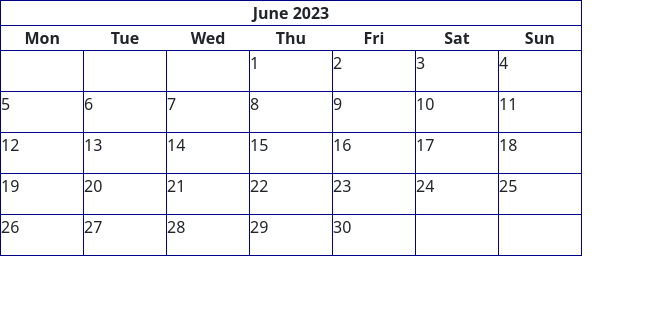
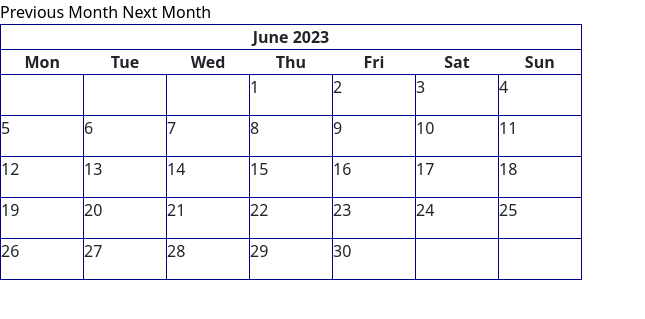
Before and after one commit to ioannis-toumpoglou/dental_app, a Django app: page /calendar/ in a window 1280 px wide. Shown: the part 160-479 px from the top of the page, without its empty margins (0-645 px from the left). Run offline with Django 4.2, Linux system fonts and the light colour scheme; data that the repository does not hold is empty; some libraries are stand-ins or nearby versions.

Commit message:
Add buttons to navigate between months in calendar

```diff
--- a/dental_app/patient_management/templates/patient_management/calendar.html
+++ b/dental_app/patient_management/templates/patient_management/calendar.html
@@ -11,6 +11,9 @@
 
 {% block content %}
 
+    <a class="btn-month btn-info left" href="{% url 'calendar' %}?{{ prev_month }}"> Previous Month </a>
+	<a class="btn-month btn-info right" href="{% url 'calendar' %}?{{ next_month }}"> Next Month </a>
+
     <div id="appointment-calendar">
         {{ calendar }}
     </div>
--- a/dental_app/patient_management/views.py
+++ b/dental_app/patient_management/views.py
@@ -1,5 +1,6 @@
+import calendar
 from calendar import HTMLCalendar
-from datetime import datetime, date
+from datetime import datetime, date, timedelta
 from django.shortcuts import render, redirect
 from django.utils.safestring import mark_safe
 from django.views import generic
@@ -197,13 +198,12 @@ class CalendarView(generic.ListView):
 
     def get_context_data(self, **kwargs):
         context = super().get_context_data(**kwargs)
-        # use today's date for the calendar
-        d = get_date(self.request.GET.get('day', None))
-        # Instantiate our calendar class with today's year and date
+        d = get_date(self.request.GET.get('month', None))
         cal = AppointmentCalendar(d.year, d.month)
-        # Call the formatmonth method, which returns our calendar as a table
         html_cal = cal.formatmonth(withyear=True)
         context['calendar'] = mark_safe(html_cal)
+        context['prev_month'] = prev_month(d)
+        context['next_month'] = next_month(d)
         return context
 
 
@@ -212,3 +212,18 @@ def get_date(req_day):
         year, month = (int(x) for x in req_day.split('-'))
         return date(year, month, day=1)
     return datetime.today()
+
+
+def prev_month(d):
+    first = d.replace(day=1)
+    the_prev_month = first - timedelta(days=1)
+    month = 'month=' + str(the_prev_month.year) + '-' + str(the_prev_month.month)
+    return month
+
+
+def next_month(d):
+    days_in_month = calendar.monthrange(d.year, d.month)[1]
+    last = d.replace(day=days_in_month)
+    the_next_month = last + timedelta(days=1)
+    month = 'month=' + str(the_next_month.year) + '-' + str(the_next_month.month)
+    return month
```
